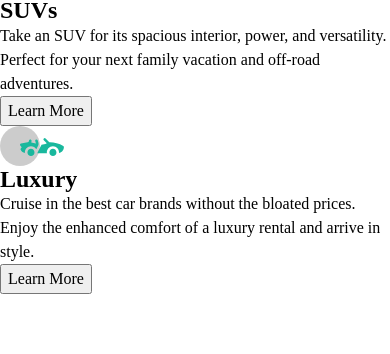
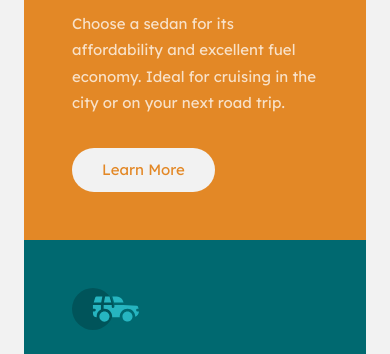
Before and after one commit to thisisadityarao/FM-3-column-preview-card-component, a plain HTML site: page index.html in a window 390 px wide. Shown: the part 211-565 px from the top of the page. Drawn offline with Linux system fonts and the light colour scheme.

Commit message:
Add responsive styles

```diff
--- a/index.html
+++ b/index.html
@@ -41,39 +41,38 @@
 <body>
 
   <main>
-    <section>
-      <article>
+    <section class="component">
+      <article class="sedan">
         <img src="./images/icon-sedans.svg" alt="">
         <h2>Sedans</h2>
         <p>Choose a sedan for its affordability and excellent fuel economy. Ideal for cruising in the city
           or on your next road trip.</p>
-        <button type="button">Learn More</button>
+        <button type="button" class="sedan__button">Learn More</button>
       </article>
-      <article>
+      <article class="suv">
         <img src="./images/icon-suvs.svg" alt="">
         <h2>SUVs</h2>
         <p>Take an SUV for its spacious interior, power, and versatility. Perfect for your next family vacation
           and off-road adventures.</p>
-        <button type="button">Learn More</button>
+        <button type="button" class="suv__button">Learn More</button>
       </article>
-      <article>
+      <article class="luxury">
         <img src="./images/icon-luxury.svg" alt="">
         <h2>Luxury</h2>
         <p>Cruise in the best car brands without the bloated prices. Enjoy the enhanced comfort of a luxury
           rental and arrive in style.</p>
-        <button type="button">Learn More</button>
+        <button type="button" class="luxury__button">Learn More</button>
       </article>
     </section>
   </main>
-
   <!--
   <footer>
     <div class="attribution">
       Challenge by <a href="https://www.frontendmentor.io?ref=challenge" target="_blank">Frontend Mentor</a>.
-      Coded by <a href="#">Your Name Here</a>.
+      Coded by <a href="#">Aditya Rao</a>.
     </div>
   </footer>
-  -->
+-->
 </body>
 
 </html>
--- a/style.css
+++ b/style.css
@@ -0,0 +1,124 @@
+/* VARIABLES */
+
+:root {
+  --dark-cyan: hsl(184, 100%, 22%);
+  --text-white: hsla(0, 0%, 100%, 0.75);
+  --light-gray: hsl(0, 0%, 95%);
+  --bright-orange: hsl(31, 77%, 52%);
+  --very-dark-cyan: hsl(179, 100%, 13%);
+}
+
+/* GENERAL STYLES */
+body {
+  font-family: "Lexend Deca", sans-serif;
+  font-size: 0.938rem; /* 15px */
+  line-height: 1.75;
+  padding: 1.5rem;
+  color: var(--text-white);
+  display: flex;
+  justify-content: center;
+  align-items: center;
+  background-color: var(--light-gray);
+}
+
+h2 {
+  font-family: "Big Shoulders Display";
+  font-weight: 700;
+  font-size: 2.5rem;
+  line-height: 1.1;
+  color: var(--light-gray);
+  text-transform: uppercase;
+  letter-spacing: 0.02em;
+}
+
+.component {
+  display: flex;
+  flex-direction: column;
+  max-width: 25rem;
+  border-radius: 0.5rem;
+  overflow: hidden;
+}
+
+.sedan,
+.suv,
+.luxury {
+  display: flex;
+  flex-direction: column;
+  padding: 3rem;
+}
+
+:where(.sedan, .suv, .luxury) > * + * {
+  margin-block-start: 2rem;
+}
+
+:is(.sedan, .suv, .luxury) > img {
+  width: 4.2rem;
+}
+
+.sedan {
+  background-color: var(--bright-orange);
+}
+.suv {
+  background-color: var(--dark-cyan);
+}
+.luxury {
+  background-color: var(--very-dark-cyan);
+}
+
+button {
+  border: none;
+  cursor: pointer;
+  display: inline-block;
+  background-color: var(--light-gray);
+  border-radius: 2rem;
+  padding: 0.8em 2em;
+  min-width: 10ch;
+  min-height: 44px;
+  align-self: flex-start;
+  text-align: center;
+  line-height: 1.1;
+  transition: 220ms all ease-in-out;
+}
+
+button:hover,
+button:active {
+  background-color: transparent;
+  color: var(--text-white);
+
+  box-shadow: 0 0 0 2px var(--light-gray);
+}
+
+button:focus {
+  outline: 1px solid #fff;
+  outline-offset: -4px;
+}
+
+.sedan__button {
+  color: var(--bright-orange);
+}
+
+.suv__button {
+  color: var(--dark-cyan);
+}
+
+.luxury__button {
+  color: var(--very-dark-cyan);
+}
+
+/* DESKTOP STYLES (>960px) */
+@media screen and (min-width: 60rem) {
+  .component {
+    flex-direction: row;
+    max-width: 60rem;
+  }
+
+  button {
+    margin-block-start: 3.5rem;
+  }
+
+  .sedan,
+  .suv,
+  .luxury {
+    padding-block: 3.35rem;
+  }
+}
```
